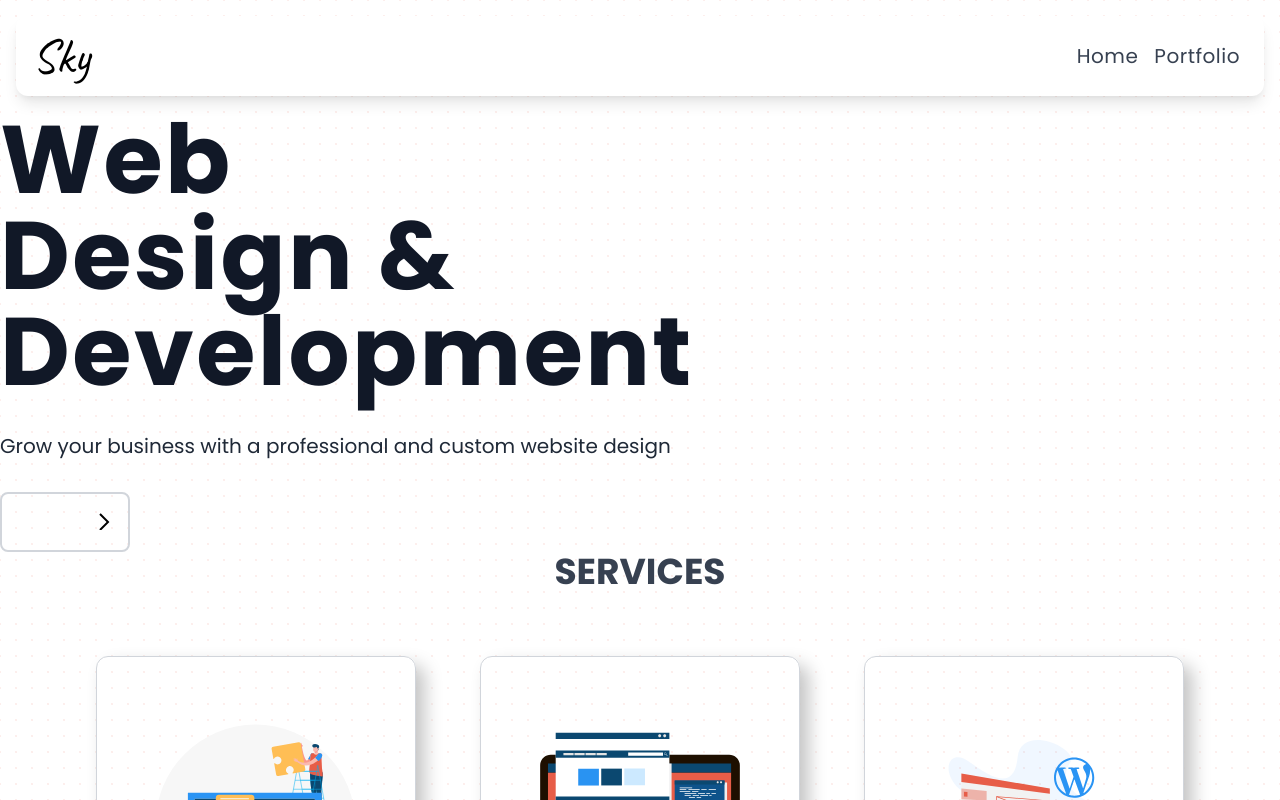
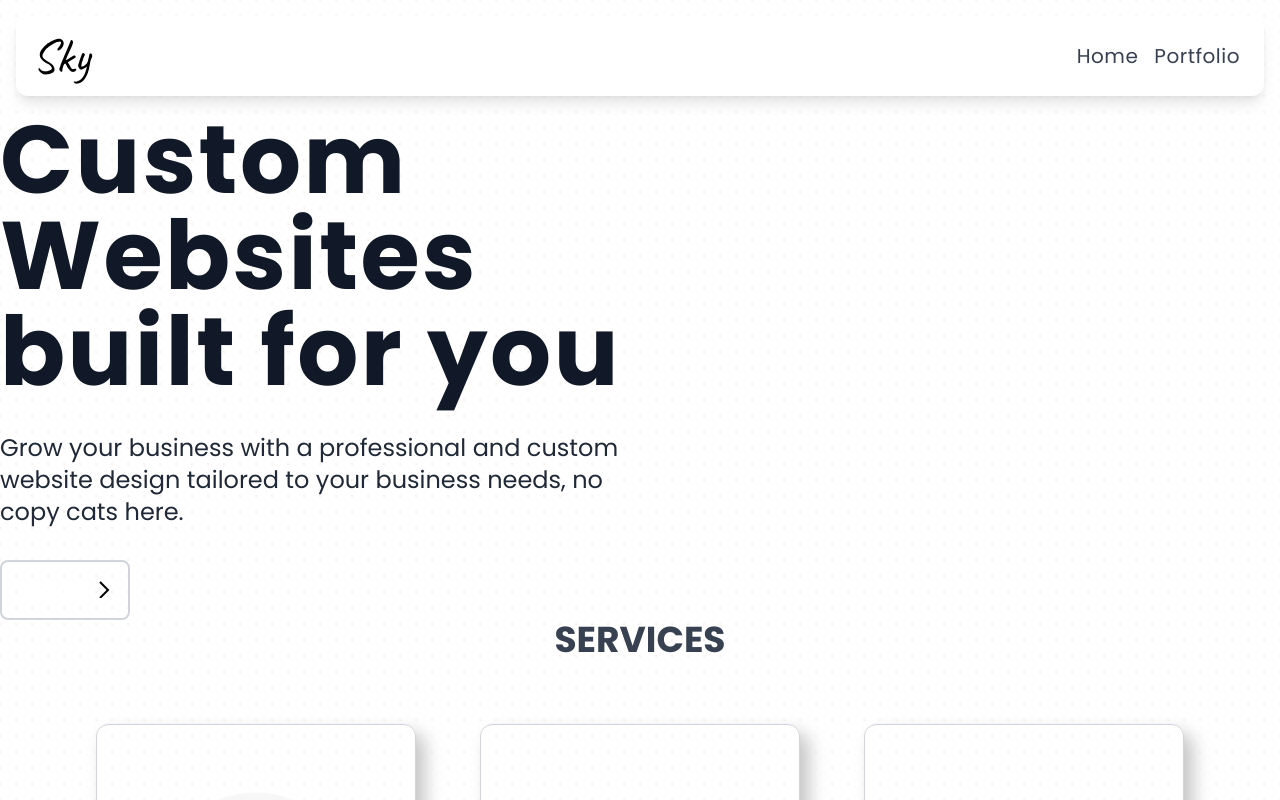
Before and after one commit to skystanoyevitch/sky-portfolio, a React (Create React App) app: page / in a window 1280 px wide. Shown: the top 800 px of the page. Built offline with nearby package versions, Linux system fonts and the light colour scheme.

Commit message:
updated title copy

```diff
--- a/src/Pages/Home/Components/Hero.jsx
+++ b/src/Pages/Home/Components/Hero.jsx
@@ -17,11 +17,11 @@ function Hero() {
         <div className="container mx-auto flex flex-col lg:flex-row p-8 lg:p-8 xl:p-0 lg:h-full">
           <div className="flex flex-col flex-1 lg:justify-center">
             <h1 className="text-5xl md:text-6xl lg:text-8xl tracking-wide font-poppins font-bold text-gray-900 animate-text bg-clip-text text-transparent bg-gradient-to-r from-cyan-500 via-indigo-500 to-[#e75d48]">
-              <span>Web</span> <br />
-              Design & Development
+              Custom Websites built for you
             </h1>
-            <p className="text-md py-4 lg:py-8 lg:text-xl font-poppins text-gray-800">
+            <p className="text-md py-4 lg:py-8 lg:text-2xl font-poppins text-gray-800">
               Grow your business with a professional and custom website design
+              tailored to your business needs, no copy cats here.
             </p>
             <a href="#section-contact" onClick={(e) => e.preventDefault}>
               <button className="flex rounded-lg fill-white hover:fill-orange-500 hover:bg-white hover:text-[#e75d48] hover:border-2 hover:border-[#e75d48] bg-[#e75d48] border-2 border-[#e75d48] p-2 lg:p-4 text-white font-poppins font-semibold">
```
